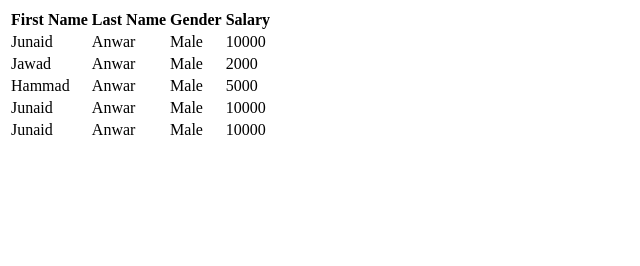
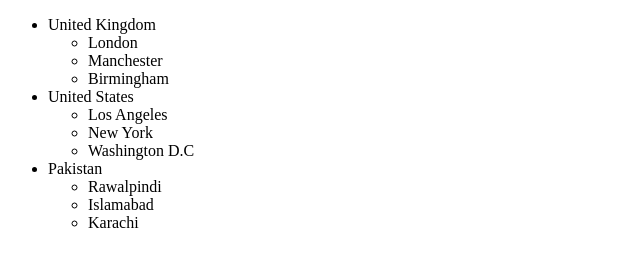
Before and after one commit to Juni4567/angularapp, a plain HTML site: page index.html in a window 1280 px wide. Shown: the whole page, without its empty margins (0-640 px from the left). Drawn offline with nearby package versions, Linux system fonts and the light colour scheme.

Commit message:
successfully completed ng-repeat with nesting

```diff
--- a/index.html
+++ b/index.html
@@ -1,5 +1,5 @@
 <!DOCTYPE html>
-<html lang="en" ng-app="myModule">
+<html lang="en" ng-app="countryApp">
 <head>
 	<meta charset="UTF-8">
 	<title>AngularJs Application</title>
@@ -7,24 +7,13 @@
 	<script src="scripts/scripts.js"></script>
 
 </head>
-<body ng-controller="myController">
-	<table>
-		<thead>
-			<tr>
-				<th>First Name</th>
-				<th>Last Name</th>
-				<th>Gender</th>
-				<th>Salary</th>
-			</tr>
-		</thead>
-		<tbody>
-			<tr ng-repeat="employee in employees">
-				<td>{{employee.firstName}}</td>
-				<td>{{employee.lastName}}</td>
-				<td>{{employee.gender}}</td>
-				<td>{{employee.salary}}</td>
-			</tr>
-		</tbody>
-	</table>
+<body ng-controller="countryController">
+	<ul>
+		<li ng-repeat="country in countries">{{country.name}}
+			<ul>
+				<li ng-repeat="city in country.cities">{{city.name}}</li>
+			</ul>
+		</li>
+	</ul>
 </body>
 </html>
--- a/scripts/scripts.js
+++ b/scripts/scripts.js
@@ -1,3 +1,37 @@
+var countryApp = angular.module("countryApp", []) //creating module
+	.controller("countryController", function ($scope) {  //Creating and registering controller
+		var countries	= [
+		{
+			name : "United Kingdom",
+			cities : [
+				{ name : "London"},
+				{ name : "Manchester"},
+				{ name : "Birmingham"}
+			]
+		},
+		{
+			name : "United States",
+			cities : [
+				{ name : "Los Angeles"},
+				{ name : "New York"},
+				{ name : "Washington D.C"}
+			]
+		},
+		{
+			name : "Pakistan",
+			cities : [
+				{ name : "Rawalpindi"},
+				{ name : "Islamabad"},
+				{ name : "Karachi"}
+			]
+		},
+		];
+		$scope.countries = countries; // name that will be used inside the scope of the controller
+	});
+
+
+
+//trying to see if this code interfare with the one above because I renamed the controller and changing the name in the markup as well
 var myApp = angular.module("myModule", []) //creating module
 	.controller("myController", function ($scope) {  //Creating and registering controller
 		var employees = [
```
